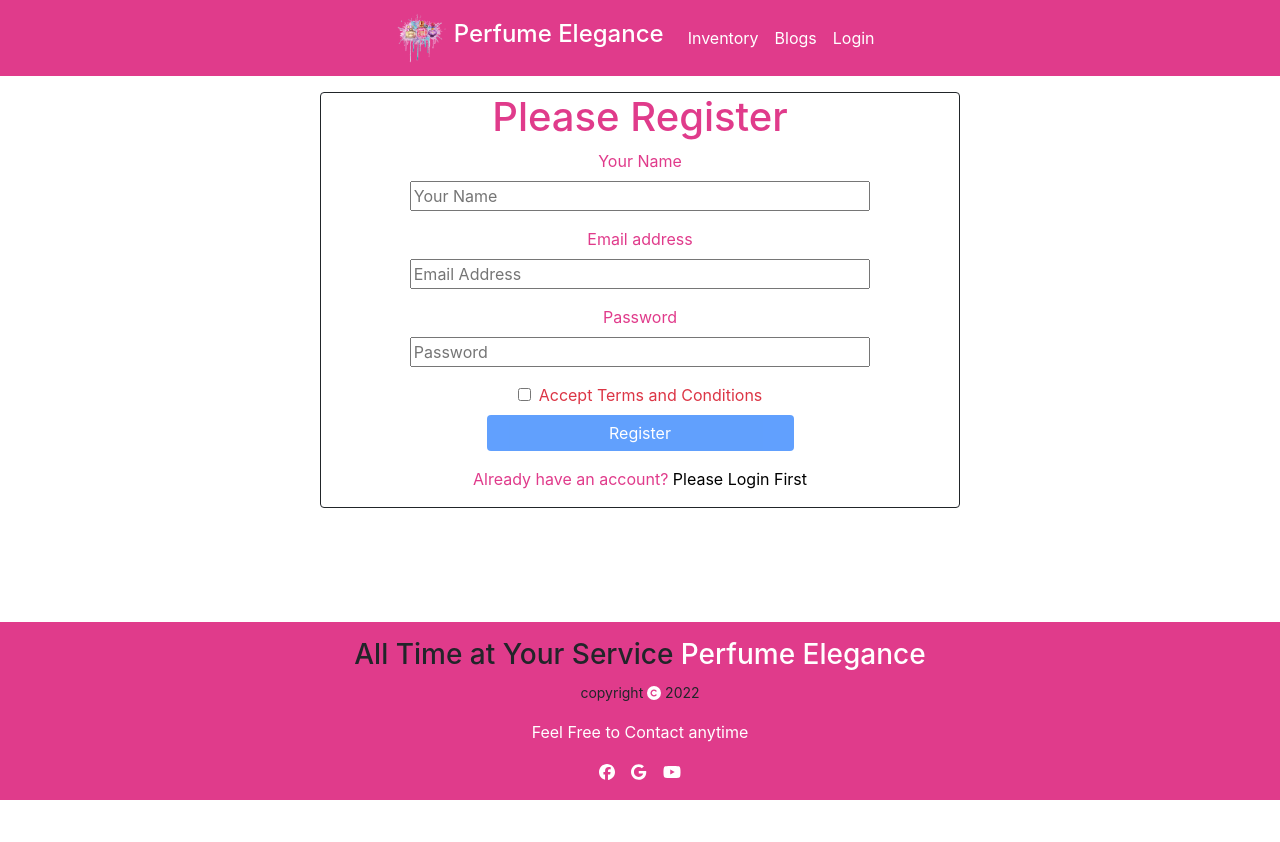
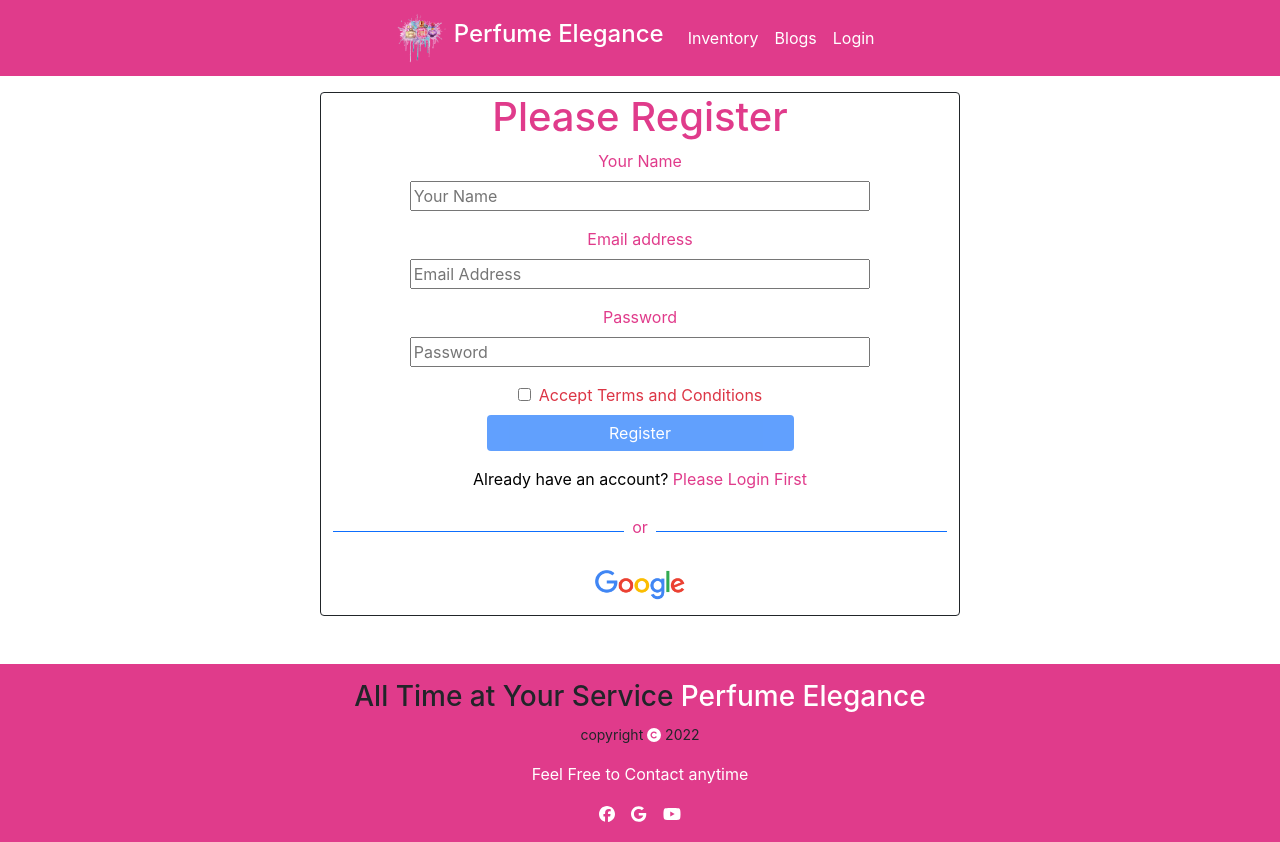
Before and after one commit to Tahmidd/perfume-elegance-client, a React (Create React App) app: page /register in a window 1280 px wide. Before the commit the page ends 800 px from the top, so only its background shows below. Built offline with nearby package versions, Linux system fonts and the light colour scheme; no server answers.

Commit message:
google signin added

```diff
--- /dev/null
+++ b/src/Login/GoogleLogin/GoogleLogin.js
@@ -0,0 +1,46 @@
+import React from 'react';
+import { useSignInWithGithub, useSignInWithGoogle } from 'react-firebase-hooks/auth';
+import { useNavigate } from 'react-router-dom';
+import auth from '../../firebase.init';
+import google from '../../images/google-logo-9834.png'
+
+const GoogleLogin = () => {
+    const [signInWithGoogle, user, loading, error] = useSignInWithGoogle(auth);
+    const [signInWithGithub, user1, loading1, error1] = useSignInWithGithub(auth);
+    const navigate = useNavigate();
+
+    let errorElement;
+
+    if (loading || loading1) {
+
+    }
+
+    if (error || error1) {
+        errorElement = <p className='text-danger'>Error: {error?.message} {error1?.message}</p>
+    }
+
+    if (user || user1) {
+        navigate('/home');
+    }
+    return (
+        <div>
+            <div className='d-flex align-items-center'>
+                <div style={{ height: '1px' }} className='bg-primary w-50'></div>
+                <p className='mt-2 px-2'>or</p>
+                <div style={{ height: '1px' }} className='bg-primary w-50'></div>
+            </div>
+            {errorElement}
+            <div className=''>
+                <button
+                    onClick={() => signInWithGoogle()}
+                    className='btn btn-white w-50 d-block mx-auto my-2 img-fluid'>
+                    <img style={{ width: '90px' }} src={google} alt="" />
+
+                </button>
+
+            </div>
+        </div>
+    );
+};
+
+export default GoogleLogin;
--- a/src/Login/Login/Login.js
+++ b/src/Login/Login/Login.js
@@ -5,6 +5,7 @@
 import { toast, ToastContainer } from 'react-toastify';
 import auth from '../../firebase.init';
 import 'react-toastify/dist/ReactToastify.css';
+import GoogleLogin from '../GoogleLogin/GoogleLogin';
 
 const Login = () => {
     const emailRef = useRef('');
@@ -83,10 +84,10 @@
                 </div>
             </Form>
 
-            <p className='mt-3 text-center'>New to the website? <Link to="/register" className='text-black pe-auto text-decoration-none' onClick={navigateRegister}>Please Register</Link> </p>
+            <p className='mt-3 text-center text-black'>New to the website? <Link to="/register" className='text-pink pe-auto text-decoration-none' onClick={navigateRegister}>Please Register</Link> </p>
 
-            <p className='mt-3 text-center'>Forgot your password? <button className='btn btn-link text-black text-decoration-none' onClick={resetPassword}>Click Reset</button> </p>
-
+            <p className='mt-3 text-center text-black'>Forgot your password? <button className='btn btn-link text-pink text-decoration-none' onClick={resetPassword}>Click Reset</button> </p>
+            <GoogleLogin></GoogleLogin>
             <ToastContainer />
         </div>
     );
--- a/src/Login/Register/Register.js
+++ b/src/Login/Register/Register.js
@@ -3,6 +3,7 @@
 import { useCreateUserWithEmailAndPassword, useUpdateProfile } from 'react-firebase-hooks/auth';
 import { Link, useNavigate } from 'react-router-dom';
 import auth from '../../firebase.init';
+import GoogleLogin from '../GoogleLogin/GoogleLogin';
 
 const Register = () => {
     const [agree, setAgree] = useState(false);
@@ -84,7 +85,9 @@
             </Form>
 
 
-            <p className='mt-3 text-center'>Already have an account? <Link to="/login" className='text-primary pe-auto text-decoration-none text-black' onClick={navigateLogin}>Please Login First</Link> </p>
+            <p className='mt-3 text-center text-black'>Already have an account? <Link to="/login" className='pe-auto text-decoration-none text-pink' onClick={navigateLogin}>Please Login First</Link> </p>
+
+            <GoogleLogin></GoogleLogin>
 
 
         </div>
```
Also changed, not shown: src/images/google-logo-9834.png (added).
